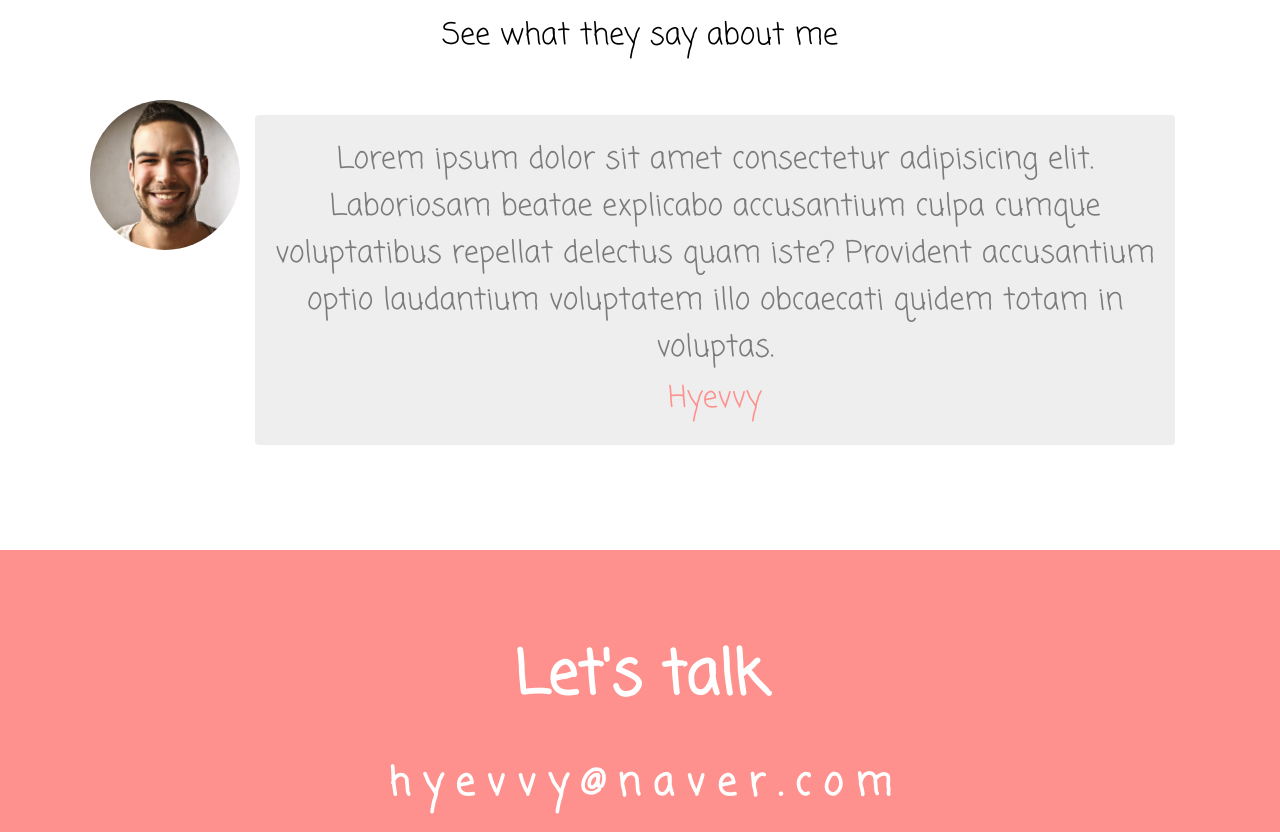
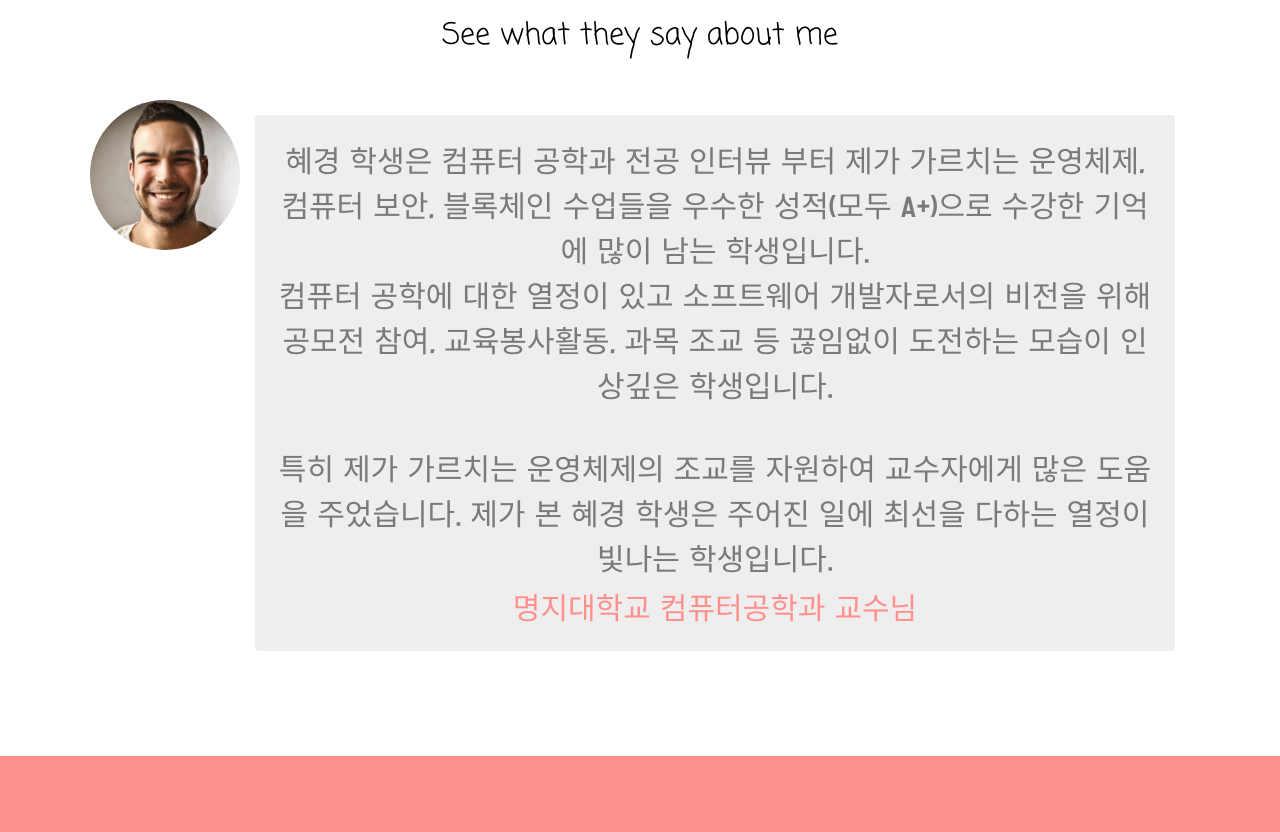
Before and after one commit to Hyevvy/portfolio, a plain HTML site: page index.html in a window 1280 px wide. Shown: the part 3477-4309 px from the top of the page. Drawn offline with Linux system fonts and the light colour scheme.

Commit message:
교수님 감사합니다

```diff
--- a/index.html
+++ b/index.html
@@ -262,9 +262,16 @@
               class="testimonial__avatar"
             />
             <div class="testimonial__speech-bubble">
-              <p>Lorem ipsum dolor sit amet consectetur adipisicing elit. Laboriosam beatae explicabo accusantium culpa cumque voluptatibus repellat delectus quam iste? Provident accusantium optio laudantium voluptatem illo obcaecati quidem totam in voluptas.</p>
+              <p>
+                혜경 학생은 컴퓨터 공학과 전공 인터뷰 부터 제가 가르치는 운영체제, 컴퓨터 보안, 블록체인 수업들을 우수한 성적(모두 A+)으로 수강한 기억에 많이 남는 학생입니다.<br/>
+                컴퓨터 공학에 대한 열정이 있고 소프트웨어 개발자로서의 비전을 위해 공모전 참여, 교육봉사활동, 과목 조교 등 끊임없이 도전하는 모습이 인상깊은 학생입니다.<br/>
+
+                <br/>특히 제가 가르치는 운영체제의 조교를 자원하여 교수자에게 많은 도움을 주었습니다.
+                제가 본 혜경 학생은 주어진 일에 최선을 다하는 열정이 빛나는 학생입니다.
+
+              </p>
               <p class="name">
-                <a href="">Hyevvy</a>
+                <a href="">명지대학교 컴퓨터공학과 교수님</a>
               </p>
             </div>
           </div>
--- a/style.css
+++ b/style.css
@@ -1,6 +1,6 @@
 /* Global */
 @import url('https://fonts.googleapis.com/css2?family=Coming+Soon&family=Nanum+Pen+Script&display=swap');
-
+@import url('https://fonts.googleapis.com/css2?family=Do+Hyeon&display=swap');
 
 :root {
   /* Color */
@@ -454,6 +454,7 @@ p {
   margin:15px;
   background-color: var(--color-light-white);
   border-radius: var(--size-border-radius);
+  font-family: 'Do Hyeon', sans-serif;
 }
 
 .testimonial__speech-bubble p {
```
